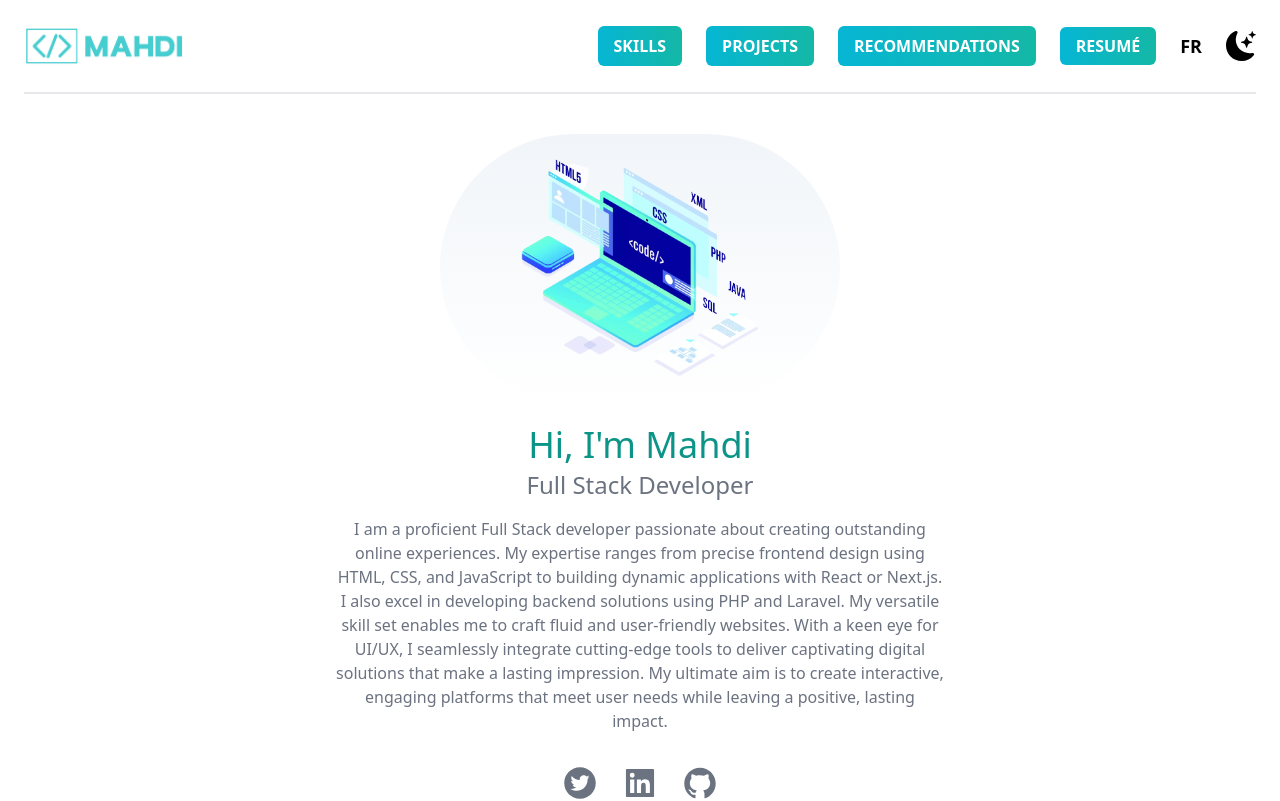
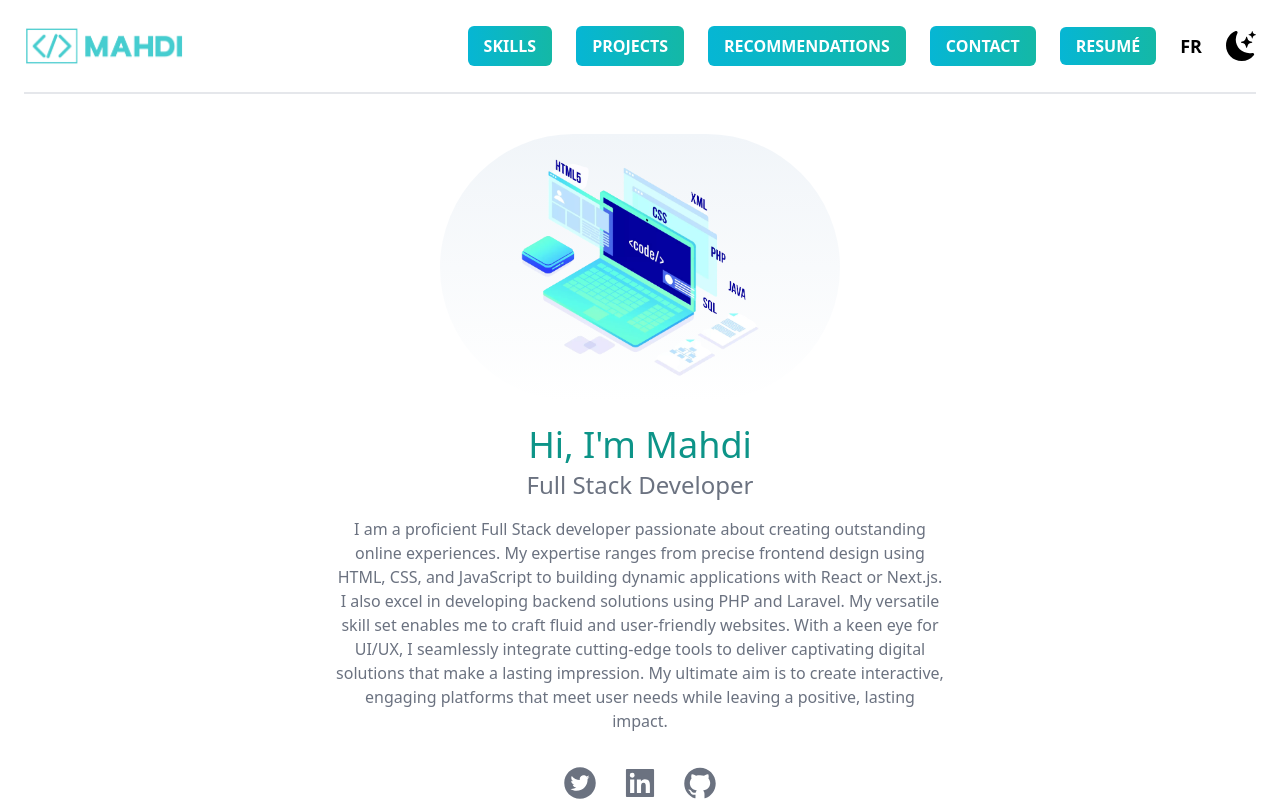
Before and after one commit to mahdi-nadir/portfolio, a React (Vite) app: page / in a window 1280 px wide. Shown: the top 801 px of the page. Built offline with nearby package versions, Linux system fonts and the light colour scheme; no server answers.

Commit message:
fix animations of framer motion / add contact button to navbar

```diff
--- a/src/App.jsx
+++ b/src/App.jsx
@@ -31,6 +31,7 @@ function App() {
   const goToSkills = useRef()
   const goToProjects = useRef()
   const goToReco = useRef()
+  const goToContact = useRef()
 
   const closeOrOpen = () => {
     setOpen(!open)
@@ -83,15 +84,19 @@ function App() {
     goToReco.current.scrollIntoView({ behavior: 'smooth' })
   }
 
+  const scrollToContact = () => {
+    goToContact.current.scrollIntoView({ behavior: 'smooth' })
+  }
+
   return (
     <div className={darkMode ? 'dark-mode' : ''}>
       <div className='px-6'>
-        <Nav language={language} onLanguageChange={handleLanguageChange} showHamburger={windowWidth < 960} open={open} closeOrOpen={closeOrOpen} /* onAboutClick={scrollToAbout} */ onSkillsClick={scrollToSkills} onProjectsClick={scrollToProjects} onRecoClick={scrollToReco} toggleDM={toggleDarkMode} dark={darkMode} />
+        <Nav language={language} onLanguageChange={handleLanguageChange} showHamburger={windowWidth < 960} open={open} closeOrOpen={closeOrOpen} /* onAboutClick={scrollToAbout} */ onSkillsClick={scrollToSkills} onProjectsClick={scrollToProjects} onRecoClick={scrollToReco} onContactClick={scrollToContact} toggleDM={toggleDarkMode} dark={darkMode} />
         <Intro /* ref={goToAbout} */ language={language} dark={darkMode} />
         <Skills ref={goToSkills} language={language} dark={darkMode} />
         <Projects ref={goToProjects} language={language} dark={darkMode} />
         <Recommandations ref={goToReco} language={language} dark={darkMode} />
-        <Email language={language} dark={darkMode} SERVICE_ID={SERVICE_ID} TEMPLATE_ID={TEMPLATE_ID} USER_ID={USER_ID} />
+        <Email language={language} dark={darkMode} SERVICE_ID={SERVICE_ID} TEMPLATE_ID={TEMPLATE_ID} USER_ID={USER_ID} ref={goToContact} />
         <ButtonTop />
       </div>
       <Footer language={language} />
--- a/src/components/Email.jsx
+++ b/src/components/Email.jsx
@@ -15,8 +15,8 @@ export default React.forwardRef(function Email({ language, dark, SERVICE_ID, TEM
     }
 
     const fadeInVariants = {
-        initial: { opacity: 0, x: 200 },
-        animate: { opacity: 1, x: 0, transition: { duration: 1 } }
+        initial: { opacity: 0, y: 200 },
+        animate: { opacity: 1, y: 0, transition: { duration: .7 } }
     };
 
     const sendEmail = (e) => {
--- a/src/components/LittleMenu.jsx
+++ b/src/components/LittleMenu.jsx
@@ -1,4 +1,4 @@
-export default function LittleMenu({ handleLanguageToggle, language, open, setOpen, closeOrOpen, aboutClick, skillsClick, projectsClick, recoClick }) {
+export default function LittleMenu({ handleLanguageToggle, language, open, setOpen, closeOrOpen, aboutClick, skillsClick, projectsClick, recoClick, contactClick }) {
     return (
         <ul onClick={() => closeOrOpen()} className="littleMenu flex flex-col items-center justify-center text-center absolute top-10 right-14 bg-gradient-to-r from-cyan-500 to-teal-500 rounded-md p-3 mt-10">
             <li onClick={skillsClick} className="btn font-semibold cursor-pointer mb-2 text-white" title={language === 'french' ? "Compétences" : "Skills"}>
@@ -10,6 +10,9 @@ export default function LittleMenu({ handleLanguageToggle, language, open, setOp
             <li onClick={recoClick} className="btn font-semibold cursor-pointer mb-2 text-white" title={language === 'french' ? "Recommandations" : "Recommendations"}>
                 {language == "french" ? "Recommandations" : "Recommendations"}
             </li>
+            <li onClick={contactClick} className="btn font-semibold cursor-pointer mb-2 text-white" title="Contact">
+                Contact
+            </li>
             <li>
                 <a target="_blank" title={language == "french" ? "CV en PDF" : "PDF Resume"} className="btn font-semibold cursor-pointer bg-gradient-to-r from-cyan-500 to-teal-500 text-white rounded-md" rel="noreferrer" href={language == 'french' ? 'https://drive.google.com/file/d/1T4hiK4GtGDWet5hFgihH0TLIvnCDwxhA/view?usp=sharing' : 'https://drive.google.com/file/d/1Sz8zb2B3Sb9MD5RHHqu0-9yHT_MZE-lL/view?usp=sharing'}>{language == "french" ? "Curriculum Vitae" : "Check My Resume"}</a>
             </li>
--- a/src/components/Nav.jsx
+++ b/src/components/Nav.jsx
@@ -10,7 +10,7 @@ import Options from './Options'
 import LittleMenu from './LittleMenu'
 
 
-export default function Nav({ language, onLanguageChange, showHamburger, open, dark, closeOrOpen, onAboutClick, onSkillsClick, onProjectsClick, onRecoClick, toggleDM }) {
+export default function Nav({ language, onLanguageChange, showHamburger, open, dark, closeOrOpen, onAboutClick, onSkillsClick, onProjectsClick, onRecoClick, onContactClick, toggleDM }) {
 
     const handleLanguageToggle = () => {
         const newLanguage = language === 'english' ? 'french' : 'english';
@@ -28,7 +28,7 @@ export default function Nav({ language, onLanguageChange, showHamburger, open, d
                         {language == "french" ? <span className='text-lg font-bold'>EN</span> : <span className='text-lg font-bold'>FR</span>}
                     </li>
                     <ImCross className='btn text-3xl cursor-pointer relative' onClick={() => closeOrOpen()} />
-                    <LittleMenu className='mt-5' language={language} handleLanguageToggle={handleLanguageToggle} open={open} closeOrOpen={closeOrOpen} aboutClick={onAboutClick} skillsClick={onSkillsClick} projectsClick={onProjectsClick} recoClick={onRecoClick} /></div>
+                    <LittleMenu className='mt-5' language={language} handleLanguageToggle={handleLanguageToggle} open={open} closeOrOpen={closeOrOpen} aboutClick={onAboutClick} skillsClick={onSkillsClick} projectsClick={onProjectsClick} recoClick={onRecoClick} contactClick={onContactClick} /></div>
             } else {
                 return <div className='flex flex-row items-center justify-center rounded-md mr-3 mt-3'>
                     <li className="flex flex-row items-center justify-center cursor-pointer rounded-md list-none" onClick={() => toggleDM()} >
@@ -41,7 +41,7 @@ export default function Nav({ language, onLanguageChange, showHamburger, open, d
                 </div>
             }
         } else {
-            return <Options language={language} handleLanguageToggle={handleLanguageToggle} aboutClick={onAboutClick} skillsClick={onSkillsClick} projectsClick={onProjectsClick} recoClick={onRecoClick} toggleDarkMode={toggleDM} dark={dark} />
+            return <Options language={language} handleLanguageToggle={handleLanguageToggle} aboutClick={onAboutClick} skillsClick={onSkillsClick} projectsClick={onProjectsClick} recoClick={onRecoClick} contactClick={onContactClick} toggleDarkMode={toggleDM} dark={dark} />
         }
     }
     return (
--- a/src/components/Options.jsx
+++ b/src/components/Options.jsx
@@ -2,7 +2,7 @@ import franceFlag from '../imgs/flags/franceflag.png'
 import usaFlag from '../imgs/flags/usaflag.png'
 import { BsFillMoonStarsFill, BsSunFill } from 'react-icons/bs'
 
-export default function Options({ language, handleLanguageToggle, aboutClick, skillsClick, projectsClick, recoClick, toggleDarkMode, dark }) {
+export default function Options({ language, handleLanguageToggle, aboutClick, skillsClick, projectsClick, recoClick, contactClick, toggleDarkMode, dark }) {
     return (
         <ul className="flex items-center uppercase">
             <li onClick={skillsClick} className="btn font-semibold cursor-pointer bg-gradient-to-r from-cyan-500 to-teal-500 text-white ml-6 px-4 py-2 rounded-md" title={language === 'french' ? "Compétences" : "Skills"}>
@@ -13,6 +13,9 @@ export default function Options({ language, handleLanguageToggle, aboutClick, sk
             </li>
             <li onClick={recoClick} className="btn font-semibold cursor-pointer bg-gradient-to-r from-cyan-500 to-teal-500 text-white ml-6 px-4 py-2 rounded-md" title={language === 'french' ? "Recommandations" : "Recommendations"}>
                 {language == "french" ? "Recommandations" : "Recommendations"}
+            </li>
+            <li onClick={contactClick} className="btn font-semibold cursor-pointer bg-gradient-to-r from-cyan-500 to-teal-500 text-white ml-6 px-4 py-2 rounded-md" title="Contact">
+                Contact
             </li>
             <li className="btn">
                 <a target="_blank" title={language == "french" ? "CV en PDF" : "PDF Resume"} className="btn cursor-pointer bg-gradient-to-r from-cyan-500 to-teal-500 text-white px-4 py-2 rounded-md ml-6 font-semibold" rel="noreferrer" href={language == 'french' ? 'https://drive.google.com/file/d/1T4hiK4GtGDWet5hFgihH0TLIvnCDwxhA/view?usp=sharing' : 'https://drive.google.com/file/d/1Sz8zb2B3Sb9MD5RHHqu0-9yHT_MZE-lL/view?usp=sharing'}>{language == "french" ? "CV" : "Resumé"}</a>
--- a/src/components/Recommandations.jsx
+++ b/src/components/Recommandations.jsx
@@ -8,12 +8,12 @@ import { motion } from 'framer-motion';
 
 export default React.forwardRef(function Recommandations({ language, dark }, ref) {
     const fadeInVariants = {
-        initial: { opacity: 0, x: -300 },
+        initial: { opacity: 0, y: -300 },
         animate: (index) => ({
             opacity: 1,
-            x: 0,
+            y: 0,
             transition: {
-                delay: index * 0.15
+                delay: index * 0.2
             }
         })
     };
```
